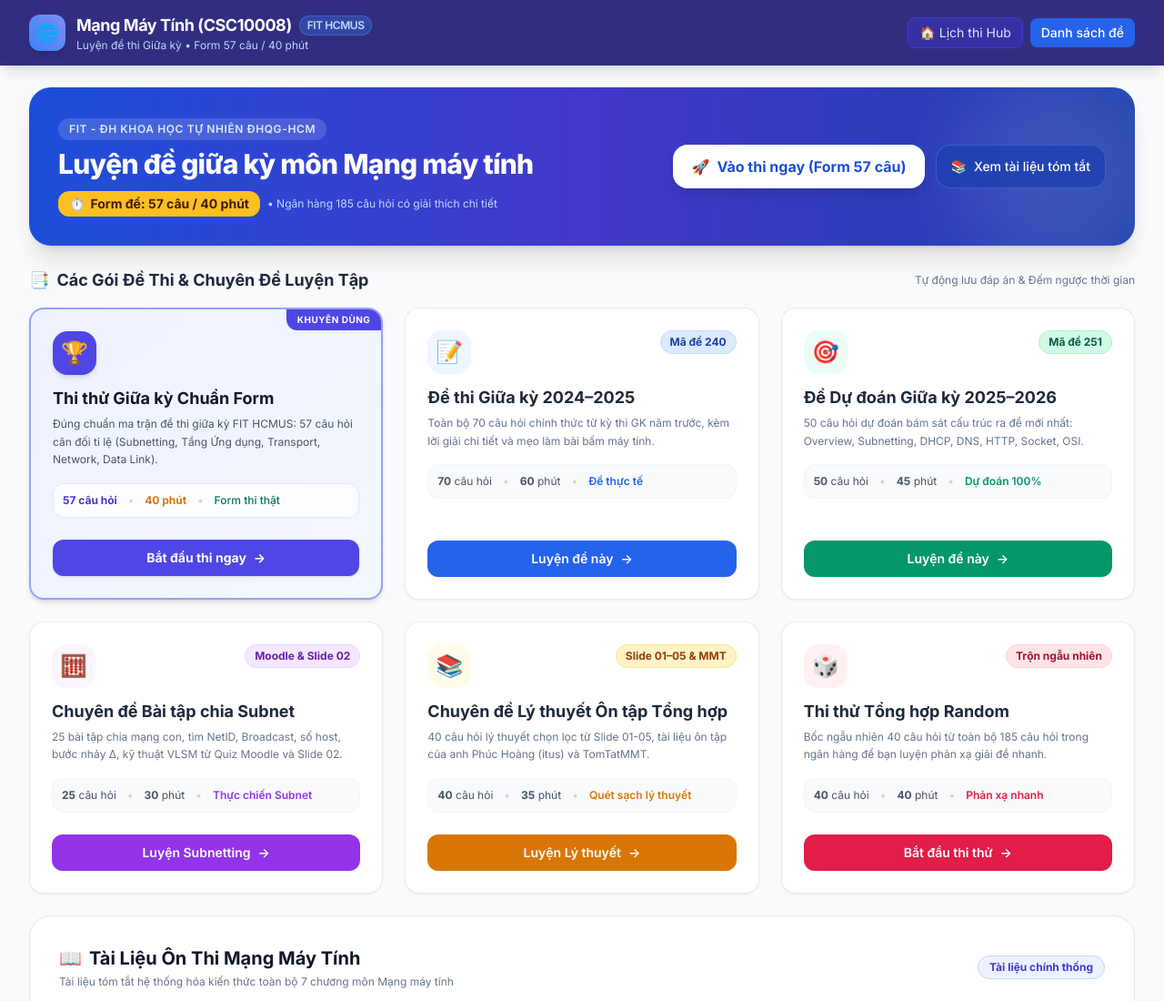
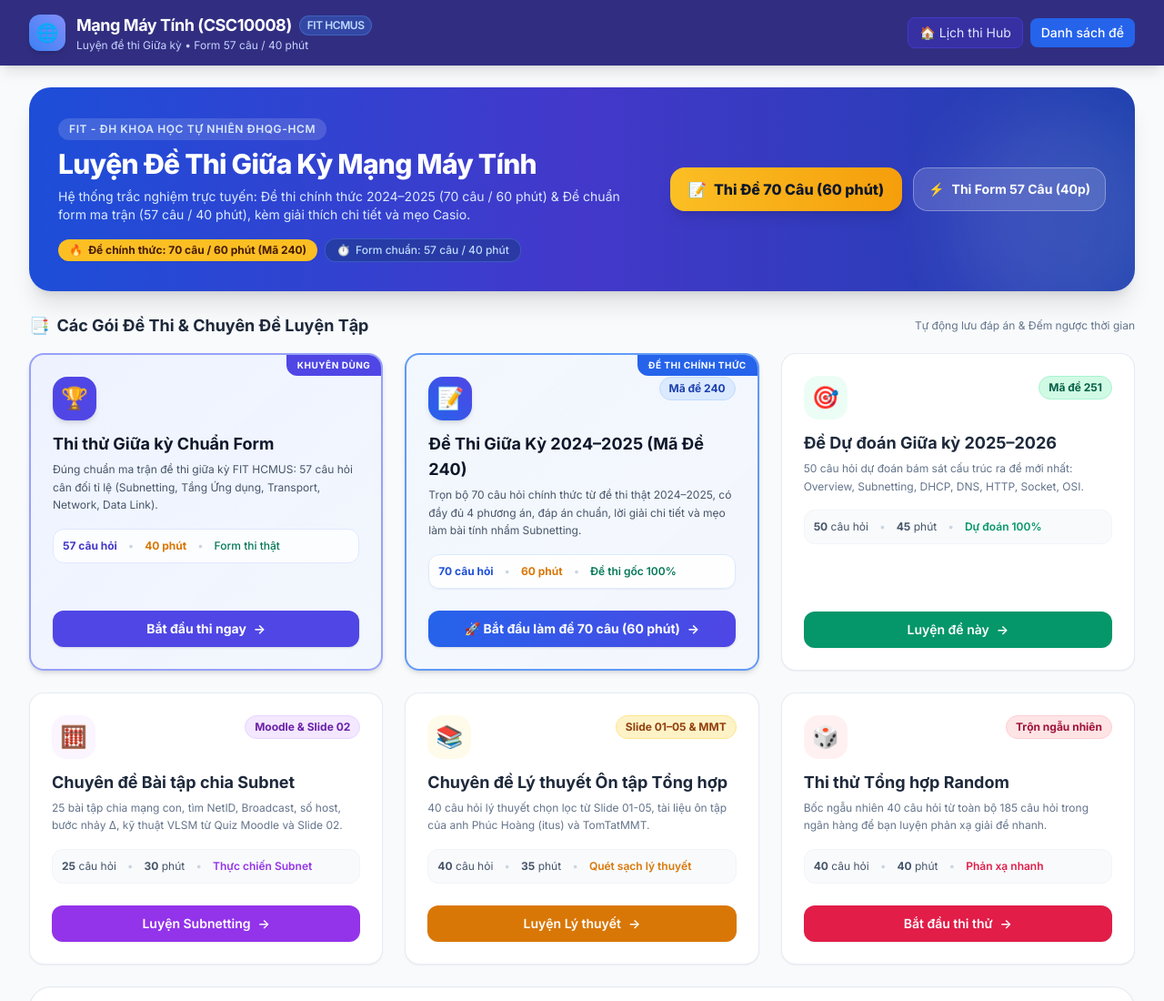
Before and after one commit to xdnhatnguyen/IT4Exam, a plain HTML site: page mmt/index.html in a window 1280 px wide. Shown: the top 1100 px of the page at 91% size. Drawn offline with nearby package versions, Linux system fonts and the light colour scheme.

Commit message:
feat(mmt): feature official 70-question 60-min midterm exam on web

```diff
--- a/mmt/index.html
+++ b/mmt/index.html
@@ -113,32 +113,35 @@
     <!-- VIEW 1: HOME & PACK SELECTION -->
     <section id="view-home" class="space-y-6">
 
-      <!-- SIMPLIFIED, CLEAN HERO BANNER (As requested) -->
+      <!-- HERO BANNER: 70 CÂU / 60 PHÚT & 57 CÂU / 40 PHÚT -->
       <div class="bg-gradient-to-r from-blue-700 via-indigo-700 to-blue-800 rounded-3xl p-6 sm:p-8 text-white shadow-xl flex flex-col md:flex-row md:items-center justify-between gap-6 relative overflow-hidden">
         <div class="relative z-10 max-w-2xl">
           <div class="inline-flex items-center gap-2 px-3 py-1 bg-white/15 backdrop-blur-sm rounded-full text-xs font-semibold text-blue-100 uppercase tracking-wider mb-2">
             <span>FIT - ĐH KHOA HỌC TỰ NHIÊN ĐHQG-HCM</span>
           </div>
           <h2 class="text-2xl sm:text-3xl font-extrabold tracking-tight">
-            Luyện đề giữa kỳ môn Mạng máy tính
+            Luyện Đề Thi Giữa Kỳ Mạng Máy Tính
           </h2>
-          <div class="mt-3 flex items-center gap-2">
-            <span class="inline-flex items-center gap-1.5 px-3 py-1 rounded-xl bg-amber-400 text-amber-950 font-bold text-sm shadow-sm">
-              <span>⏱️</span> Form đề: 57 câu / 40 phút
+          <p class="text-xs sm:text-sm text-blue-100 mt-2 leading-relaxed">
+            Hệ thống trắc nghiệm trực tuyến: Đề thi chính thức 2024–2025 (70 câu / 60 phút) & Đề chuẩn form ma trận (57 câu / 40 phút), kèm giải thích chi tiết và mẹo Casio.
+          </p>
+          <div class="mt-4 flex flex-wrap items-center gap-2">
+            <span class="inline-flex items-center gap-1.5 px-3 py-1 rounded-xl bg-amber-400 text-amber-950 font-bold text-xs shadow-sm">
+              <span>🔥</span> Đề chính thức: 70 câu / 60 phút (Mã 240)
             </span>
-            <span class="text-xs text-blue-200">
-              • Ngân hàng 185 câu hỏi có giải thích chi tiết
+            <span class="inline-flex items-center gap-1.5 px-3 py-1 rounded-xl bg-blue-900/60 text-blue-200 border border-blue-400/30 font-medium text-xs">
+              <span>⏱️</span> Form chuẩn: 57 câu / 40 phút
             </span>
           </div>
         </div>
 
         <div class="relative z-10 flex flex-wrap gap-3 shrink-0">
-          <button onclick="startQuiz('standard_57')" class="bg-white hover:bg-slate-100 text-blue-700 font-bold px-5 py-3 rounded-2xl shadow-lg transition active:scale-95 flex items-center gap-2 text-sm sm:text-base">
-            <span>🚀</span> Vào thi ngay (Form 57 câu)
+          <button onclick="startQuiz('exam_2024')" class="bg-gradient-to-r from-amber-400 to-amber-500 hover:from-amber-300 hover:to-amber-400 text-slate-900 font-extrabold px-5 py-3 rounded-2xl shadow-lg transition active:scale-95 flex items-center gap-2 text-sm sm:text-base">
+            <span>📝</span> Thi Đề 70 Câu (60 phút)
           </button>
-          <a href="#tai-lieu-section" class="bg-blue-800/80 hover:bg-blue-800 text-white font-medium px-4 py-3 rounded-2xl border border-blue-400/30 transition flex items-center gap-2 text-sm">
-            <span>📚</span> Xem tài liệu tóm tắt
-          </a>
+          <button onclick="startQuiz('standard_57')" class="bg-white/15 hover:bg-white/25 text-white font-bold px-4 py-3 rounded-2xl border border-white/30 transition active:scale-95 flex items-center gap-2 text-sm">
+            <span>⚡</span> Thi Form 57 Câu (40p)
+          </button>
         </div>
 
         <!-- Subtle backdrop glow -->
@@ -187,33 +190,36 @@
             </button>
           </div>
 
-          <!-- Card 1: Exam 2024 -->
-          <div class="bg-white rounded-2xl border border-slate-200/80 shadow-sm hover:shadow-md transition-all p-6 flex flex-col justify-between group hover:border-blue-300">
+          <!-- Card 1: Exam 2024 (FEATURED - EXACT PAPER EXAM) -->
+          <div class="bg-gradient-to-br from-blue-50/70 to-indigo-50/40 rounded-2xl border-2 border-blue-500/80 shadow-md hover:shadow-xl transition-all p-6 flex flex-col justify-between group relative overflow-hidden">
+            <div class="absolute top-0 right-0 bg-blue-600 text-white text-[10px] font-bold px-3 py-1 rounded-bl-xl uppercase tracking-wider">
+              Đề thi chính thức
+            </div>
             <div>
               <div class="flex items-start justify-between gap-3 mb-3">
-                <span class="w-12 h-12 rounded-2xl bg-blue-50 text-blue-600 flex items-center justify-center text-2xl group-hover:scale-110 transition-transform">
+                <span class="w-12 h-12 rounded-2xl bg-gradient-to-tr from-blue-600 to-indigo-600 text-white flex items-center justify-center text-2xl shadow-md group-hover:scale-110 transition-transform">
                   📝
                 </span>
                 <span class="text-xs font-bold px-2.5 py-1 rounded-full bg-blue-100 text-blue-800 border border-blue-200">
                   Mã đề 240
                 </span>
               </div>
-              <h4 class="text-lg font-bold text-slate-800 group-hover:text-blue-600 transition-colors">
-                Đề thi Giữa kỳ 2024–2025
+              <h4 class="text-lg font-bold text-slate-900 group-hover:text-blue-600 transition-colors">
+                Đề Thi Giữa Kỳ 2024–2025 (Mã Đề 240)
               </h4>
-              <p class="text-xs text-slate-500 mt-1 mb-4 leading-relaxed">
-                Toàn bộ 70 câu hỏi chính thức từ kỳ thi GK năm trước, kèm lời giải chi tiết và mẹo làm bài bấm máy tính.
+              <p class="text-xs text-slate-600 mt-1 mb-4 leading-relaxed">
+                Trọn bộ 70 câu hỏi chính thức từ đề thi thật 2024–2025, có đầy đủ 4 phương án, đáp án chuẩn, lời giải chi tiết và mẹo làm bài tính nhẩm Subnetting.
               </p>
-              <div class="flex items-center gap-3 text-xs text-slate-600 mb-6 bg-slate-50 p-2.5 rounded-xl border border-slate-100">
-                <span><strong>70</strong> câu hỏi</span>
+              <div class="flex items-center gap-3 text-xs text-slate-700 mb-6 bg-white/90 p-2.5 rounded-xl border border-blue-100 font-medium shadow-sm">
+                <span class="text-blue-700 font-bold">70 câu hỏi</span>
                 <span class="text-slate-300">•</span>
-                <span><strong>60</strong> phút</span>
+                <span class="text-amber-600 font-bold">60 phút</span>
                 <span class="text-slate-300">•</span>
-                <span class="text-blue-600 font-semibold">Đề thực tế</span>
+                <span class="text-emerald-700 font-semibold">Đề thi gốc 100%</span>
               </div>
             </div>
-            <button onclick="startQuiz('exam_2024')" class="w-full bg-blue-600 hover:bg-blue-700 text-white font-semibold py-2.5 px-4 rounded-xl text-sm transition shadow-sm active:scale-98 flex items-center justify-center gap-2">
-              <span>Luyện đề này</span>
+            <button onclick="startQuiz('exam_2024')" class="w-full bg-gradient-to-r from-blue-600 to-indigo-600 hover:from-blue-700 hover:to-indigo-700 text-white font-bold py-2.5 px-4 rounded-xl text-sm transition shadow active:scale-98 flex items-center justify-center gap-2">
+              <span>🚀 Bắt đầu làm đề 70 câu (60 phút)</span>
               <span>→</span>
             </button>
           </div>
@@ -720,7 +726,8 @@
 
         if (timeRemainingSeconds <= 0) {
           clearInterval(timerInterval);
-          alert("⏰ Đã hết 40 phút làm bài! Hệ thống tự động thu bài và chấm điểm.");
+          const dur = (QUIZ_DATABASE[currentPackId] && QUIZ_DATABASE[currentPackId].duration) || 60;
+          alert(`⏰ Đã hết ${dur} phút làm bài! Hệ thống tự động thu bài và chấm điểm.`);
           executeSubmitQuiz();
         }
       }, 1000);
```
Also changed, not shown: index.html (+3 -3 lines).
